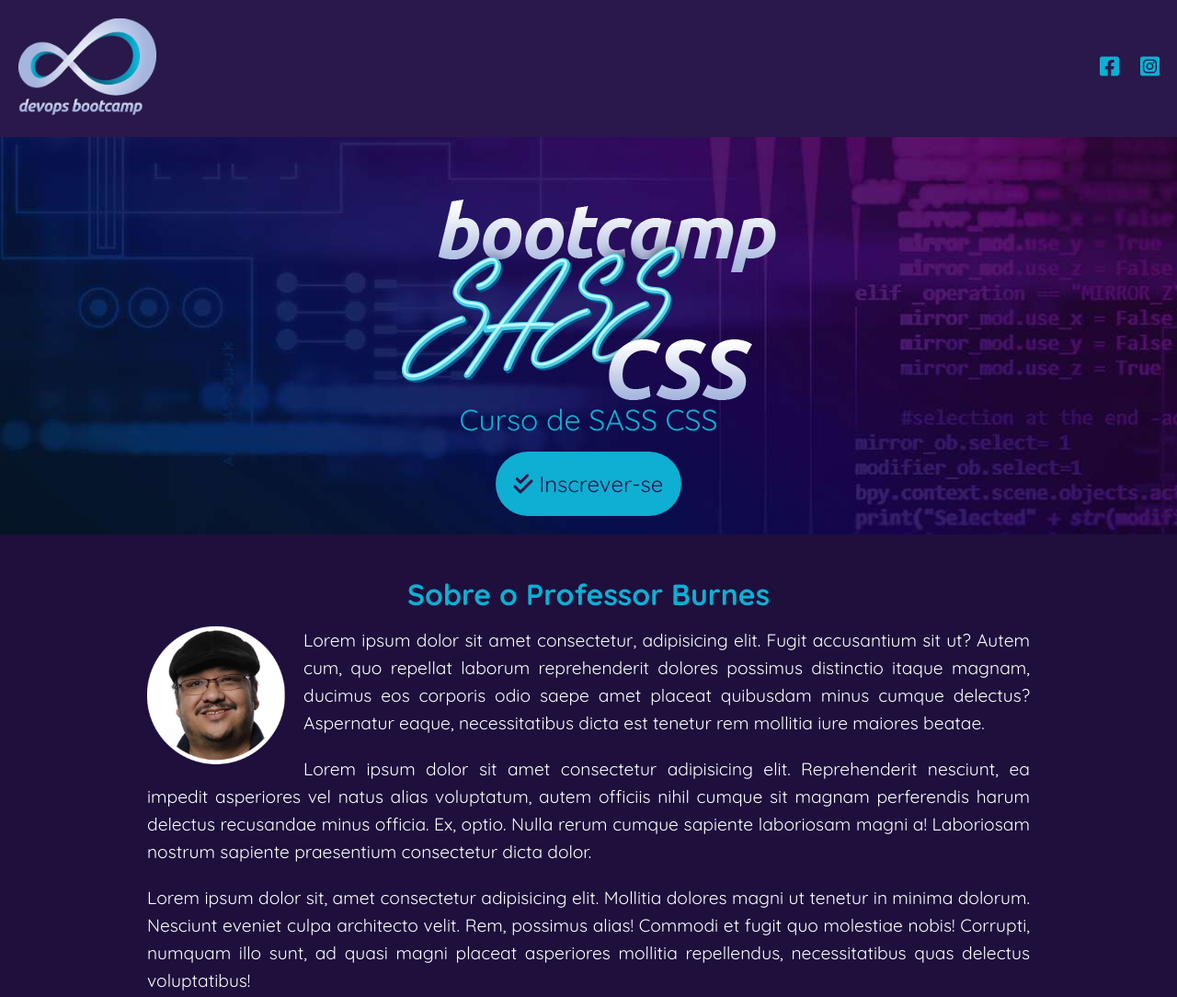
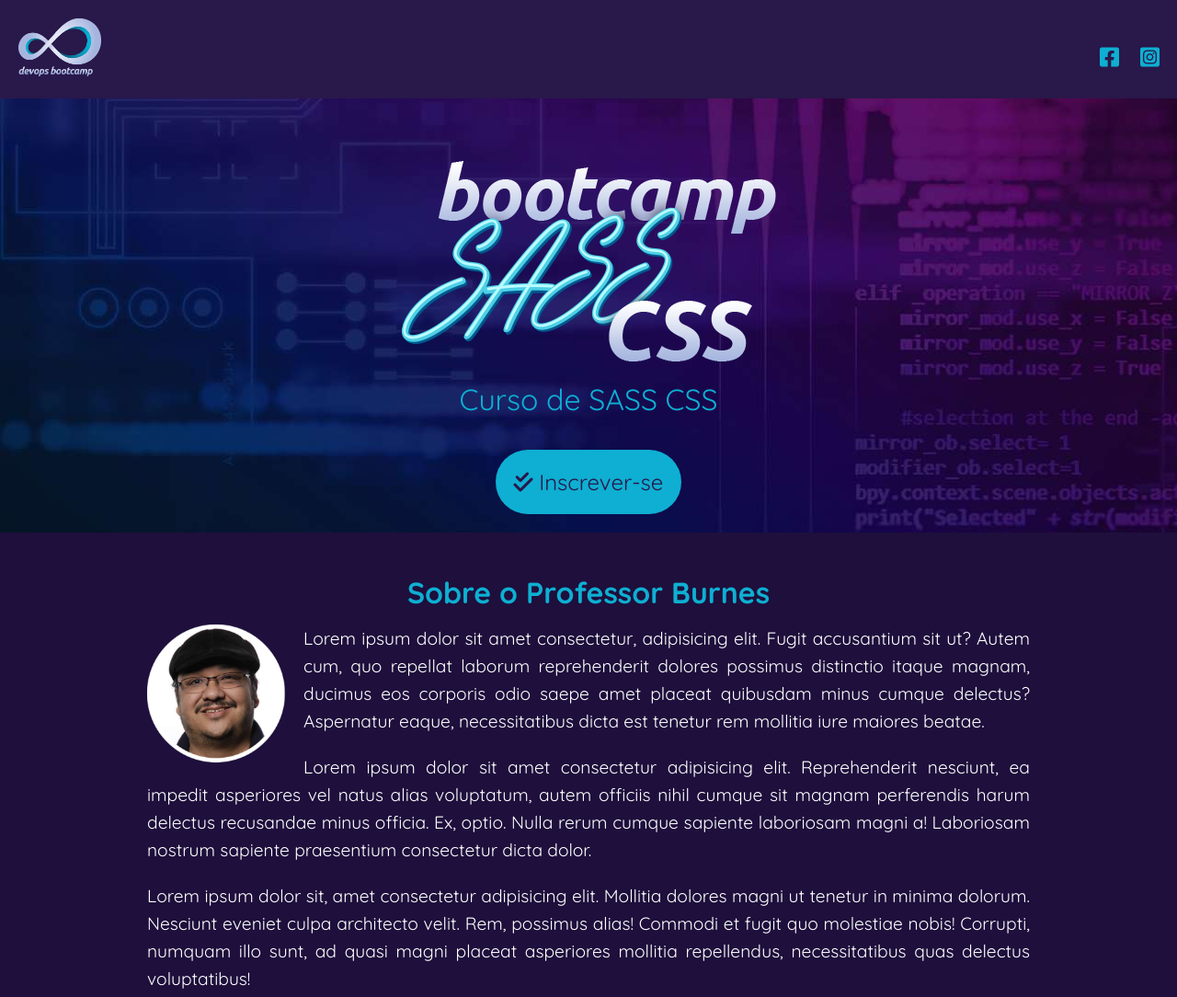
Before and after one commit to sabrynnall/estudos-sass, a plain HTML site: page pagina/index.html in a window 1280 px wide. Shown: the top 1084 px of the page at 92% size. Drawn offline with Linux system fonts and the light colour scheme.

Commit message:
ajustando header

```diff
--- a/pagina/css/style.scss
+++ b/pagina/css/style.scss
@@ -27,7 +27,7 @@ body {
     background: $primary;
     box-sizing: border-box;
     & &-img {
-        width: 150px;
+        width: 90px;
     }
     & &-nav {
         float: right;
@@ -37,7 +37,7 @@ body {
             list-style: none;
             li {
                 display: inline-block;
-                padding: $padding;
+                padding: 10px $padding;
             }
         }
     }
@@ -57,6 +57,7 @@ body {
     text-align: center;
     & &-title {
         @include texto($font, 2em, center, 30px, $secondary);
+        margin: 20px;
     }
 }
 
--- a/pagina/index.html
+++ b/pagina/index.html
@@ -6,6 +6,7 @@
     <meta http-equiv="X-UA-Compatible" content="IE=edge">
     <meta name="viewport" content="width=device-width, initial-scale=1.0">
     <title>DevOps Bootcamp - Curso SASS CSS</title>
+    <link rel="shortcut icon" href="imagens/icone.png">
     <link href="https://fonts.googleapis.com/css2?family=Quicksand:wght@400;700&display=swap" rel="stylesheet">
     <link rel="stylesheet" href="css/all.min.css">
     <link rel="stylesheet" href="css/style.css">
```
Also changed, not shown: pagina/css/style.css, pagina/imagens/icone.png (added), 1 other file.
